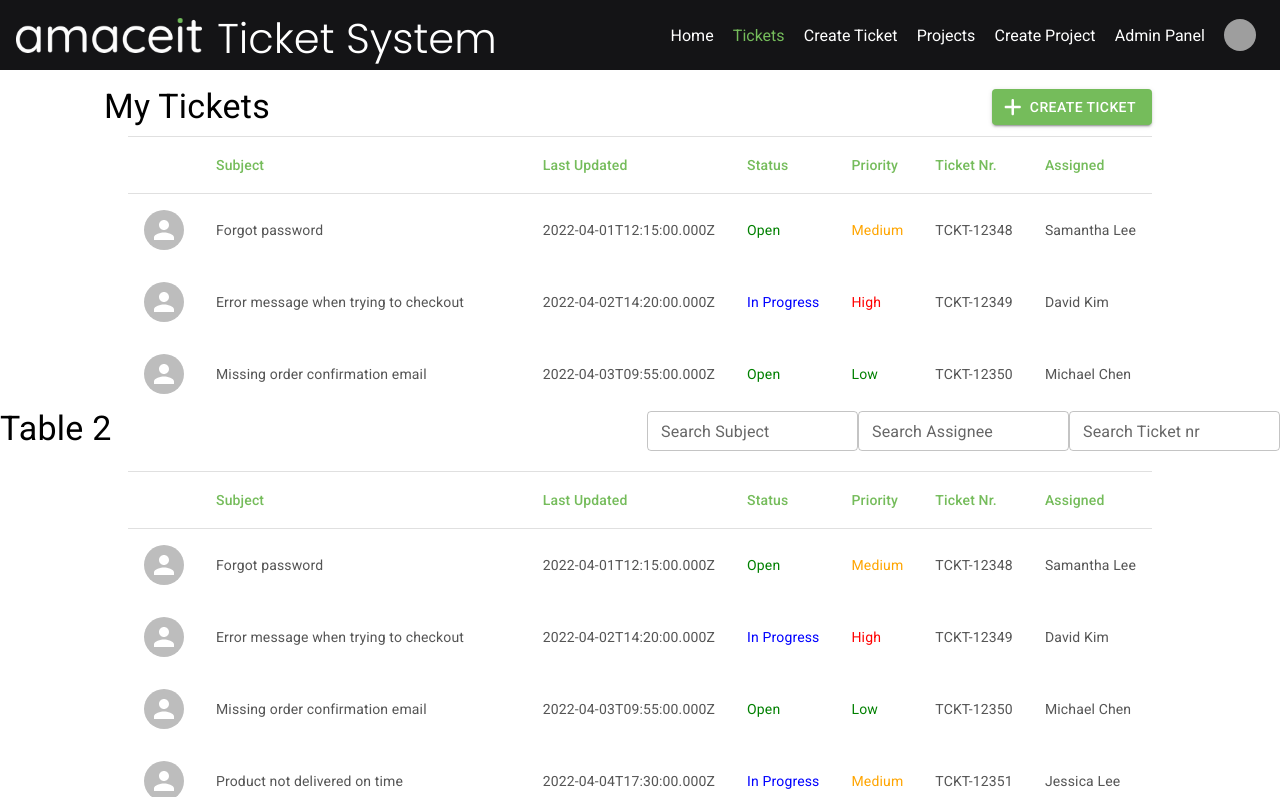
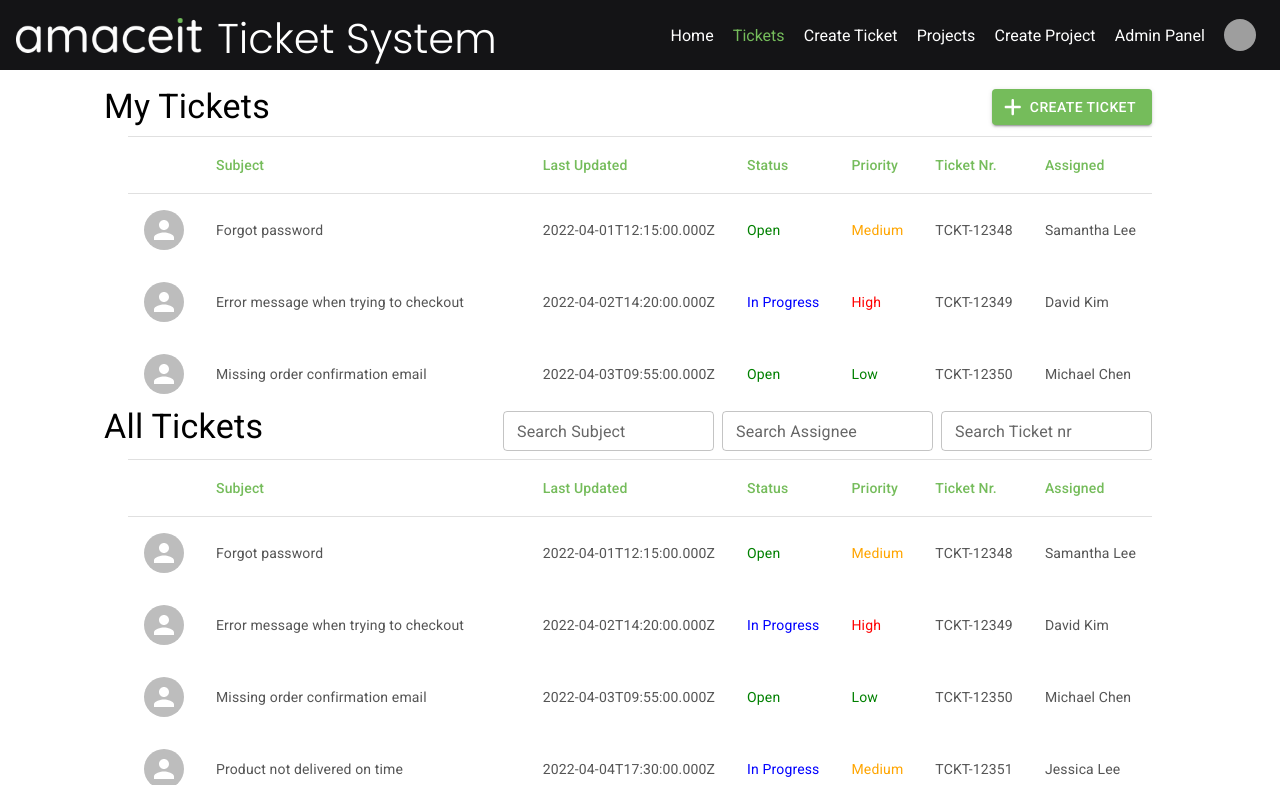
Before and after one commit to CasperKristiansson/Thesis----Cloud-Computing-Pricing-and-Deployment-Efforts, a React (Create React App) app: page /tickets in a window 1280 px wide. Built offline with nearby package versions, Linux system fonts and the light colour scheme; grey boxes are pictures that could not be loaded.

Commit message:
Fix ticket spacing

```diff
--- a/src/Pages/Tickets/Tickets.tsx
+++ b/src/Pages/Tickets/Tickets.tsx
@@ -140,10 +140,12 @@ export const Tickets: React.FC<{}> = () => {
           display="flex"
           alignItems="center"
           justifyContent="space-between"
-          mb={2}
+          mb={3}
+          width={"80%"}
+          sx={{ margin: "0 auto" }}
         >
-          <Typography variant="h4" component="h1">
-            Table 2
+          <Typography variant="h4" component="h1"  mb={1} sx={{ marginLeft: -3 }}>
+            All Tickets
           </Typography>
           <Box display="flex" alignItems="center">
             <TextField
@@ -151,18 +153,21 @@ export const Tickets: React.FC<{}> = () => {
               variant="outlined"
               size="small"
               margin="dense"
+							sx={{ marginBottom: 1, marginRight: 1 }}
             />
             <TextField
               label="Search Assignee"
               variant="outlined"
               size="small"
               margin="dense"
+							sx={{ marginBottom: 1, marginRight: 1 }}
             />
             <TextField
               label="Search Ticket nr"
               variant="outlined"
               size="small"
               margin="dense"
+							sx={{ marginBottom: 1 }}
             />
           </Box>
         </Box>
```
